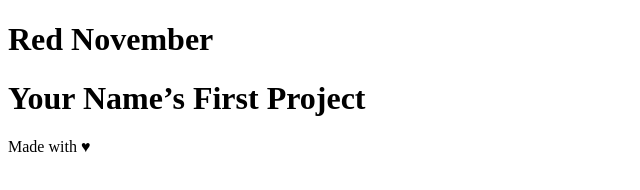
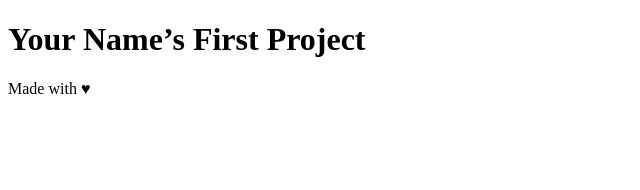
Before and after one commit to Hasanshub/RedNov, a plain HTML site: page index.html in a window 1280 px wide. Shown: the whole page, without its empty margins (0-640 px from the left). Drawn offline with Linux system fonts and the light colour scheme.

Commit message:
Revert "Modified h1 ti display heading"
This reverts commit 89fa51ccc136541f87d0a832aa778642e75bf487.

```diff
--- a/index.html
+++ b/index.html
@@ -1,7 +1,6 @@
 <!doctype html>
 <html lang="en">
 <head>
-    <h1>Red November</h1>
     <meta charset="utf-8">
     <title>My First Project</title>
     <meta name="viewport" content="width=device-width, initial-scale=1">
```
